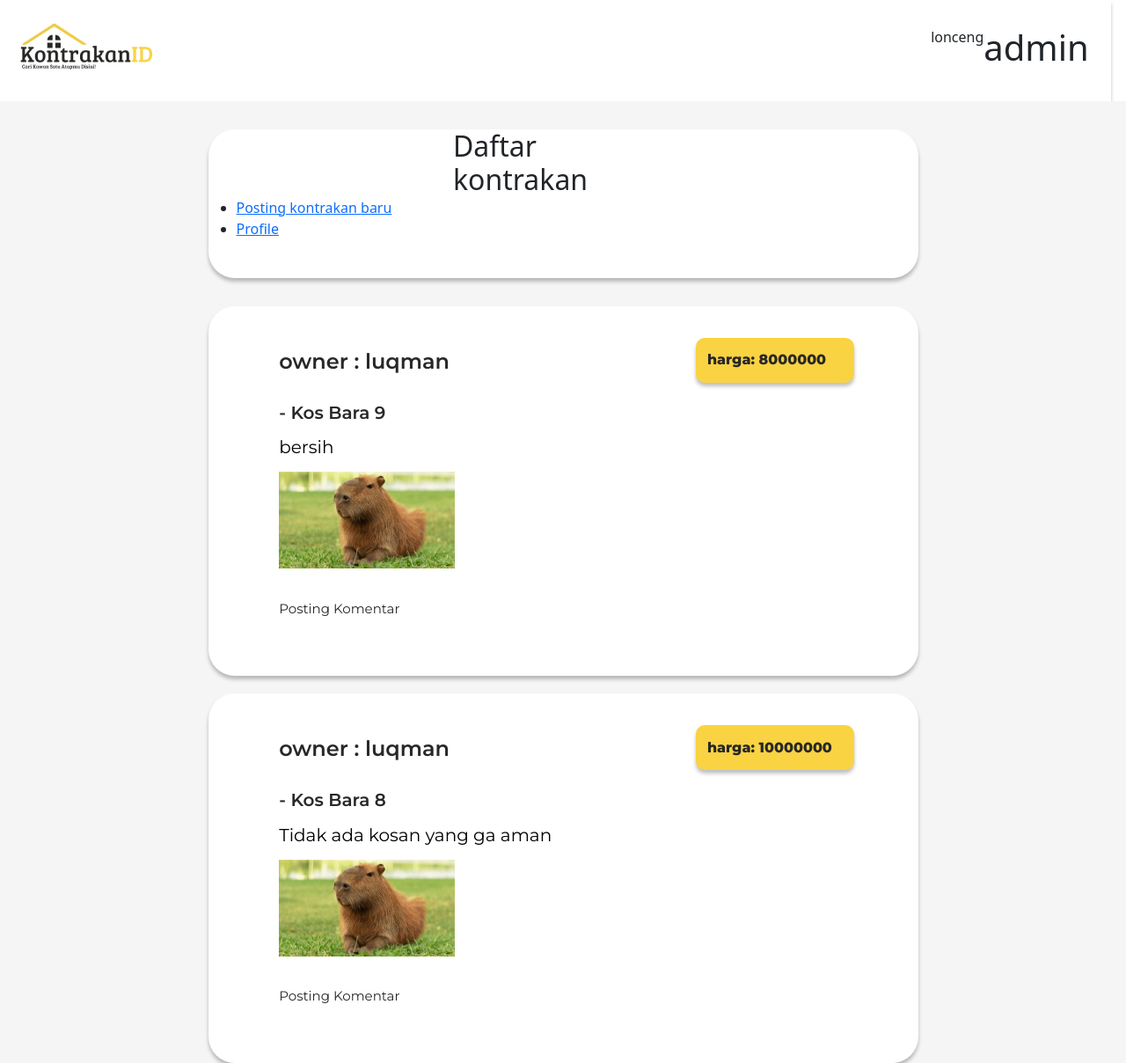
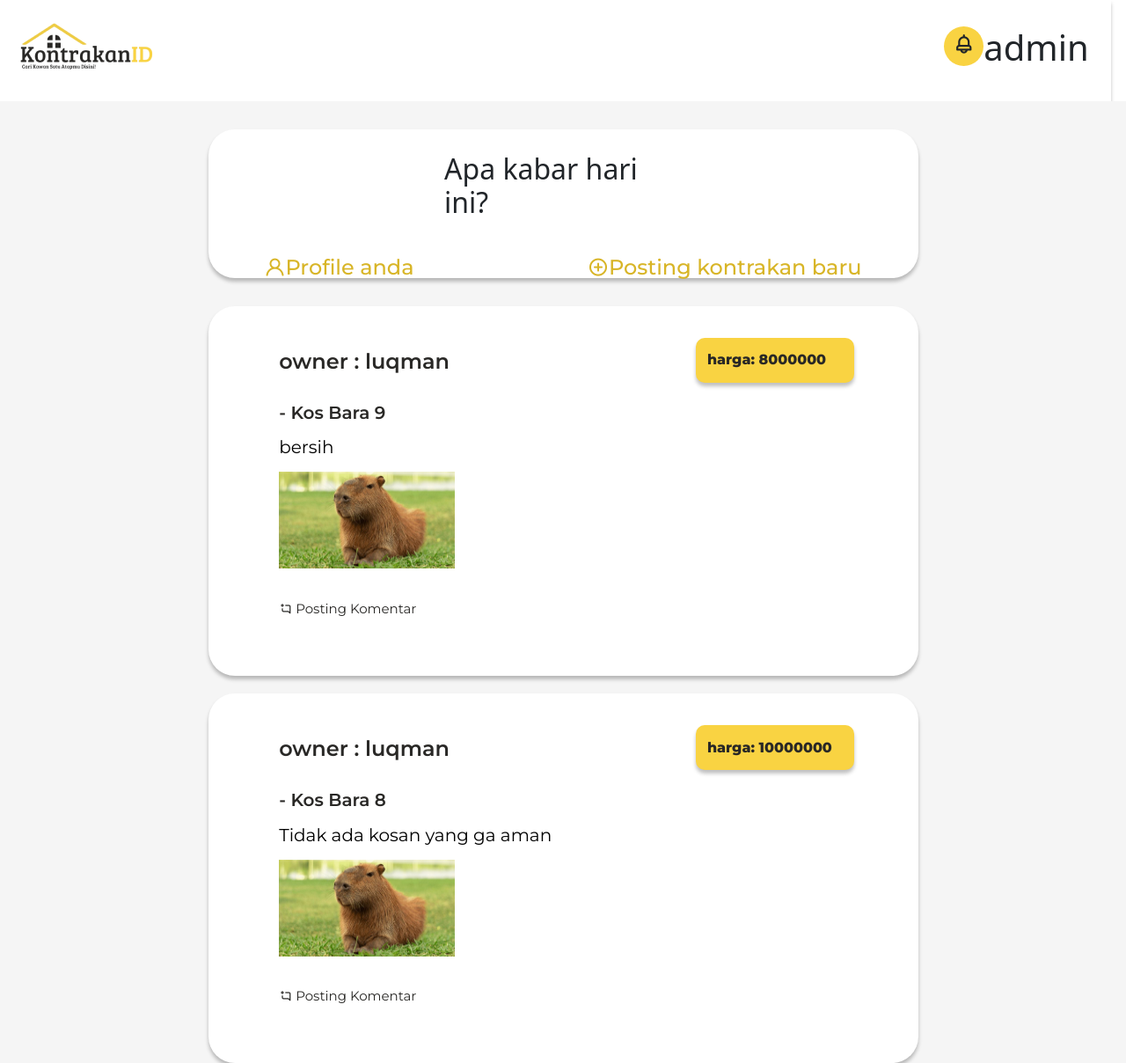
Before and after one commit to aamilham/KontrakanID, a Django app: page /forum/ in a window 1280 px wide. Shown: the whole page at 88% size. Run offline with Django 4.2, Linux system fonts and the light colour scheme; a user stored in the database is signed in; data comes from the database, SQL or seed files in the repository.

Commit message:
add forum & rent frontend

```diff
--- a/forum/static/forum/base.css
+++ b/forum/static/forum/base.css
@@ -1,6 +1,13 @@
 /* *{
     overflow: hidden;
 } */
+
+html, body {
+    margin: 0;
+    padding: 0;
+    overflow-x: hidden;
+    background-color: #F5F5F5;
+}
 
 .homeNavbar {
     position: fixed;
@@ -43,6 +50,7 @@
 .hero {
     height: 100%;
     width: 100%;
+    overflow-x: hidden;
     min-height: 89vh;
     margin-top: 92.05px;
     background: #F5F5F5;
@@ -180,6 +188,8 @@
     font-weight: 800;
     font-size: 20px;
     line-height: 24px;
+
+    margin-bottom: 20px;
 }
 
 .loginbackground {
--- a/forum/static/forum/forum.css
+++ b/forum/static/forum/forum.css
@@ -16,6 +16,20 @@
     padding-right: 2%;
 }
 
+.forumProfile .lonceng {
+    height: 45px;
+  width: 45px;
+  background-color: #F9D342;
+  border-radius: 50%;
+  display: inline-block;
+}
+
+.loncenglogo {
+    font-size: 26px;
+    width: 26px;
+    margin: auto;
+}
+
 .forumHerocontainer {
     padding-top: 2.5%;
     display: block;
@@ -30,11 +44,34 @@
     background: #FFFFFF;
     box-shadow: 0px 4px 4px rgba(0, 0, 0, 0.25);
     border-radius: 30px;
+
+    padding-top: 2%;
+    padding-left: 5%;
+    padding-right: 5%;
 }
 
 .forumHerojudul h2 {
-    width: 250px;
+    width: 270px;
     margin: auto;
+}
+
+.forumHerojudulbawah {
+    display: flex;
+    margin-top: 40px;
+
+    font-family: 'Montserrat';
+font-style: normal;
+font-weight: 500;
+font-size: 24px;
+line-height: 29px;
+
+justify-content: space-between;
+
+}
+
+.forumHerojudulbawah a {
+    color: #d8b527;
+    text-decoration: none;
 }
 
 .forumHerokontenposisi {
--- a/forum/static/forum/rent.css
+++ b/forum/static/forum/rent.css
@@ -1,13 +1,19 @@
+
+.rentBackground {
+    background-color: #F5F5F5;
+    height: 100%;
+    width: 100%;
+    padding-top: 5%;
+}
 
 .rentContainer {
-    background: #F5F5F5;;
+    background: #F5F5F5;
 }
 
 .rentBox {
     width: 807px;
     height: 520px;
     margin: auto;
-    margin-top: 5%;
     background: #FFFFFF;
     box-shadow: 0px 4px 4px rgba(0, 0, 0, 0.25);
     border-radius: 30px;
@@ -109,3 +115,20 @@ line-height: 18px;
 
 color: #000000;
 }
+
+.rentBot {
+    margin-top: 50px;
+    display: flex;
+}
+
+.rentBot a {
+    font-family: 'Montserrat';
+font-style: normal;
+font-weight: 400;
+font-size: 15px;
+line-height: 18px;
+text-decoration: none;
+color: #292826;
+
+margin-right: 50px;
+}
--- a/forum/templates/forum/base.html
+++ b/forum/templates/forum/base.html
@@ -21,6 +21,9 @@
     <link rel="preconnect" href="https://fonts.googleapis.com">
     <link rel="preconnect" href="https://fonts.gstatic.com" crossorigin>
     <link href="https://fonts.googleapis.com/css2?family=Montserrat:ital,wght@0,100;0,200;0,300;0,400;0,500;0,600;0,700;0,800;0,900;1,100;1,200;1,300;1,400;1,500;1,600;1,700;1,800;1,900&display=swap" rel="stylesheet">
+
+    <!-- Iconscout -->
+    <link rel="stylesheet" href="https://unicons.iconscout.com/release/v4.0.8/css/line.css">
 
     <title>Kontrakan ID</title>
 </head>
--- a/forum/templates/forum/forum.html
+++ b/forum/templates/forum/forum.html
@@ -7,7 +7,9 @@
         <img src="../../static/forum/assets/kontrakaniddd.png" alt="logokontrakanid">
     </a>
     <div class="forumProfile">
-        <div class="lonceng">lonceng</div>
+        <div class="lonceng">
+            <div class="loncenglogo"><i class="uil uil-bell"></i></div>
+        </div>
         <h1>{{ request.user.username }}</h1>
     </div>
 </div>
@@ -15,15 +17,13 @@
 <div class="forumHerocontainer">
 
     <div class="forumHerojudul">
-        <h2>Daftar kontrakan</h2>
-            <div class="forumHerobaru">
-        {% if user.is_authenticated %}
-        <ul>
-            <li><a href="{% url 'forum:create_rent' %}">Posting kontrakan baru</a></li>
-            <li><a href="{% url 'account:profile'  pk=request.user.id %}">Profile</a></li>
-        </ul>
-        {% endif %}
-    </div>
+        <h2>Apa kabar hari ini?</h2>
+                <div class="forumHerojudulbawah">
+                    {% if user.is_authenticated %}
+                    <a href="{% url 'account:profile'  pk=request.user.id %}"><i class="uil uil-user"></i>Profile anda</a>
+                    <a href="{% url 'forum:create_rent' %}"><i class="uil uil-plus-circle"></i>Posting kontrakan baru</a>
+                    {% endif %}
+                </div>
     </div>
 
     <div class="forumHerokontenposisi">
@@ -42,7 +42,12 @@
                                 <h2><a href="{% url 'forum:rent' pk=rent.pk %}">- {{ rent.title }}</a></h2>
                                 <p>{{ rent.description }}</p>
                                 <img src="{{ rent.photo.url }}" alt="{{ rent.title }} Image">
-                                <div class="forumHeropostingkomentar"><a href="{% url 'forum:rent' pk=rent.pk %}">Posting Komentar</a></div>
+                                <div class="forumHeropostingkomentar">
+                                    <a href="{% url 'forum:rent' pk=rent.pk %}">
+                                        <i class="uil uil-comment-add"></i>
+                                        Posting Komentar
+                                    </a>
+                                </div>
                             </div>
                         </div>
                     </li>
```
Also changed, not shown: forum/templates/forum/rent.html (+29 -20 lines).
